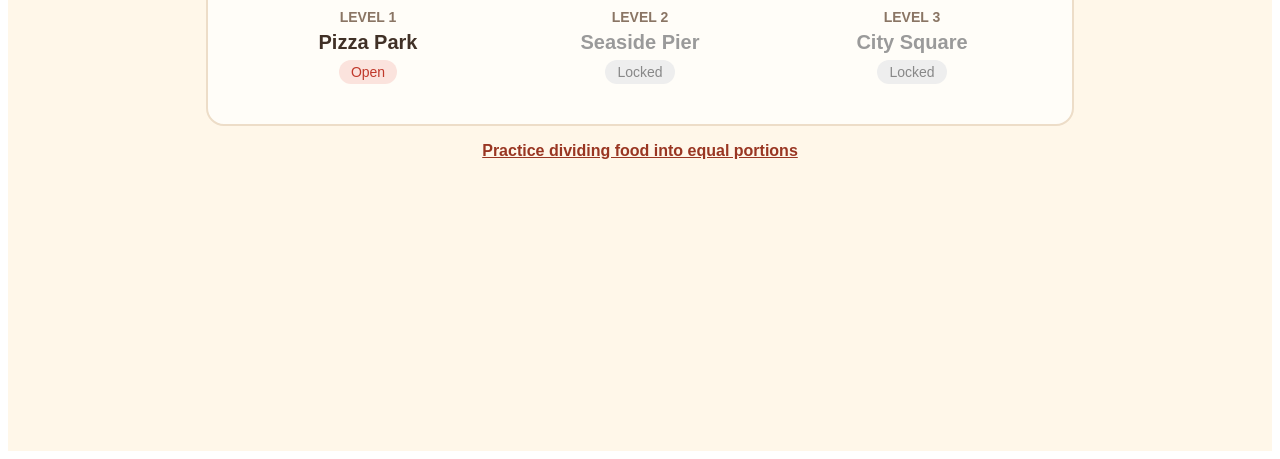
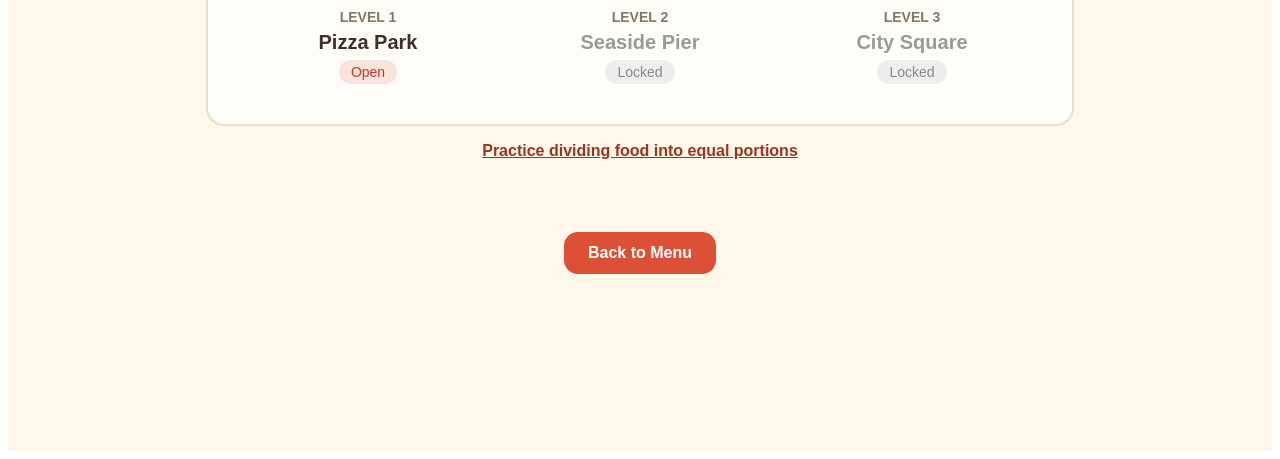
Before and after one commit to vivanhegde/110_Project, a website with bundled scripts: page index.html in a window 1280 px wide. Both pictures are taken after a click on the button "Play". Shown: the part 357-816 px from the top of the page. Built offline with nearby package versions, Linux system fonts and the light colour scheme.

Commit message:
Add Back to Menu button to map and clean up map code (US-9)
- Map now has a Back to Menu button when opened from the main menu
- MenuScreen passes a back to menu function to startMapScreen
- Tidied the division link code in MapView
- Fixed an outdated comment in locations.ts (Level 3 uses word problems)
- Added 3 tests for the new button in MapView and MapController tests

```diff
--- a/src/features/mainMenu/MenuScreen.ts
+++ b/src/features/mainMenu/MenuScreen.ts
@@ -13,7 +13,7 @@ import "./Menu.css";
 
   The flow:
     1. The menu is drawn, showing the student's total stars.
-    2. Play opens the food truck map.
+    2. Play opens the food truck map. The map's Back to Menu button returns here.
     3. My Progress opens the progress screen. Its Back button returns here.
 */
 export function startMenuScreen(app: HTMLElement): void
@@ -28,7 +28,7 @@ export function startMenuScreen(app: HTMLElement): void
 
   view.render(
     progress.getTotalStars(),
-    () => startMapScreen(app),
+    () => startMapScreen(app, () => startMenuScreen(app)),
     () => startProgressScreen(app, () => startMenuScreen(app))
   );
 }
--- a/src/features/map/Map.css
+++ b/src/features/map/Map.css
@@ -168,6 +168,23 @@
   color: #888888;
 }
 
+/* Back to Menu button under the map, same as the game's buttons */
+.map-back-button {
+  margin-top: 12px;
+  padding: 12px 24px;
+  border: 0;
+  border-radius: 14px;
+  background: #dc5136;
+  color: #ffffff;
+  font: inherit;
+  font-weight: 700;
+  cursor: pointer;
+}
+
+.map-back-button:hover {
+  background: #c0432b;
+}
+
 .map-message {
   min-height: 24px;
   margin-top: 20px;
--- a/src/features/map/MapController.ts
+++ b/src/features/map/MapController.ts
@@ -12,18 +12,22 @@ import type { MapLocation } from "./types";
 
   onStartLevel is a function given to us by MapScreen. The controller doesn't know
   how to start the game. It just calls this function with the chosen location.
+  onBackToMenu is optional. MapScreen gives it when the map was opened from the main menu,
+  and the controller hands it to the view so the view can draw a "Back to Menu" button.
 */
 export class MapController
 {
   private model: MapModel;
   private view: MapView;
   private onStartLevel: (location: MapLocation) => void;
+  private onBackToMenu: (() => void) | undefined;
 
-  public constructor(model: MapModel, view: MapView, onStartLevel: (location: MapLocation) => void)
+  public constructor(model: MapModel, view: MapView, onStartLevel: (location: MapLocation) => void, onBackToMenu?: () => void)
   {
     this.model = model;
     this.view = view;
     this.onStartLevel = onStartLevel;
+    this.onBackToMenu = onBackToMenu;
   }
 
   // Draws the map using the model's current statuses
@@ -33,7 +37,7 @@ export class MapController
     this.view.render(this.model.getStatuses(), (levelNumber: number) =>
     {
       this.selectLocation(levelNumber);
-    });
+    }, this.onBackToMenu);
   }
 
   // Called when a place on the map is chosen.
--- a/src/features/map/MapScreen.ts
+++ b/src/features/map/MapScreen.ts
@@ -8,22 +8,24 @@ import "./Map.css";
 
 /*
   MapScreen connects the map to the rest of the game.
-  main.ts calls startMapScreen(app) when the game opens.
+  The main menu's Play button calls startMapScreen(app, onBackToMenu).
+  main.ts also calls startMapScreen(app) directly for ?mode=map.
 
   The flow:
     1. The map is drawn. Only unlocked places can be clicked.
     2. Clicking a place starts the game with that place's orders (startGame).
     3. If the student passes, the game calls levelPassed, which unlocks the next place.
     4. "Back to Map" on the results screen draws the map again, now with the new place open.
+    5. "Back to Menu" on the map goes back to the main menu (only if onBackToMenu is given).
 
   The model is created only once, so progress is kept while playing,
   and it's also saved to localStorage so it's kept after closing the game.
 */
-export function startMapScreen(app: HTMLElement): void
+export function startMapScreen(app: HTMLElement, onBackToMenu?: () => void): void
 {
   const model = new MapModel(MAP_LOCATIONS, getBrowserStorage());
   const view = new MapView(app);
-  const controller = new MapController(model, view, playLevel);
+  const controller = new MapController(model, view, playLevel, onBackToMenu);
 
   // Starts the game for the place the student picked
   function playLevel(location: MapLocation): void
--- a/src/features/map/MapView.ts
+++ b/src/features/map/MapView.ts
@@ -39,7 +39,8 @@ export class MapView
   // Draws the whole map screen.
   // onSelect is a function given by the controller. When an unlocked place is clicked
   // we call it with that place's level number. The view doesn't start the level.
-  public render(statuses: LocationStatus[], onSelect: (levelNumber: number) => void): void
+  // onBackToMenu is optional. If it's given, a "Back to Menu" button is added under the map.
+  public render(statuses: LocationStatus[], onSelect: (levelNumber: number) => void, onBackToMenu?: () => void): void
   {
     // Clear whatever was on the screen before (the game or an older map)
     this.container.innerHTML = "";
@@ -83,17 +84,34 @@ export class MapView
     message.className = "map-message";
     this.message = message;
 
-    main.appendChild(title);
-    main.appendChild(subtitle);
-    main.appendChild(board);
+    // A link to the division practice mode (US-14). It doesn't change map progress.
     const divisionLink = document.createElement("a");
     divisionLink.className = "map-division-link";
     divisionLink.href = "?mode=division";
     divisionLink.textContent = "Practice dividing food into equal portions";
+
     const practice = document.createElement("p");
     practice.appendChild(divisionLink);
+
+    main.appendChild(title);
+    main.appendChild(subtitle);
+    main.appendChild(board);
     main.appendChild(practice);
     main.appendChild(message);
+
+    // Only add the Back to Menu button when there is a menu to go back to
+    if (onBackToMenu !== undefined)
+    {
+      const backButton = document.createElement("button");
+      backButton.className = "map-back-button";
+      backButton.textContent = "Back to Menu";
+      backButton.addEventListener("click", function ()
+      {
+        onBackToMenu();
+      });
+      main.appendChild(backButton);
+    }
+
     page.appendChild(main);
 
     this.container.appendChild(page);
```
Also changed, not shown: src/features/map/locations.ts (+3 -4 lines), tests/MapController.test.ts (+20 -0 lines), tests/MapView.test.ts (+30 -0 lines).
